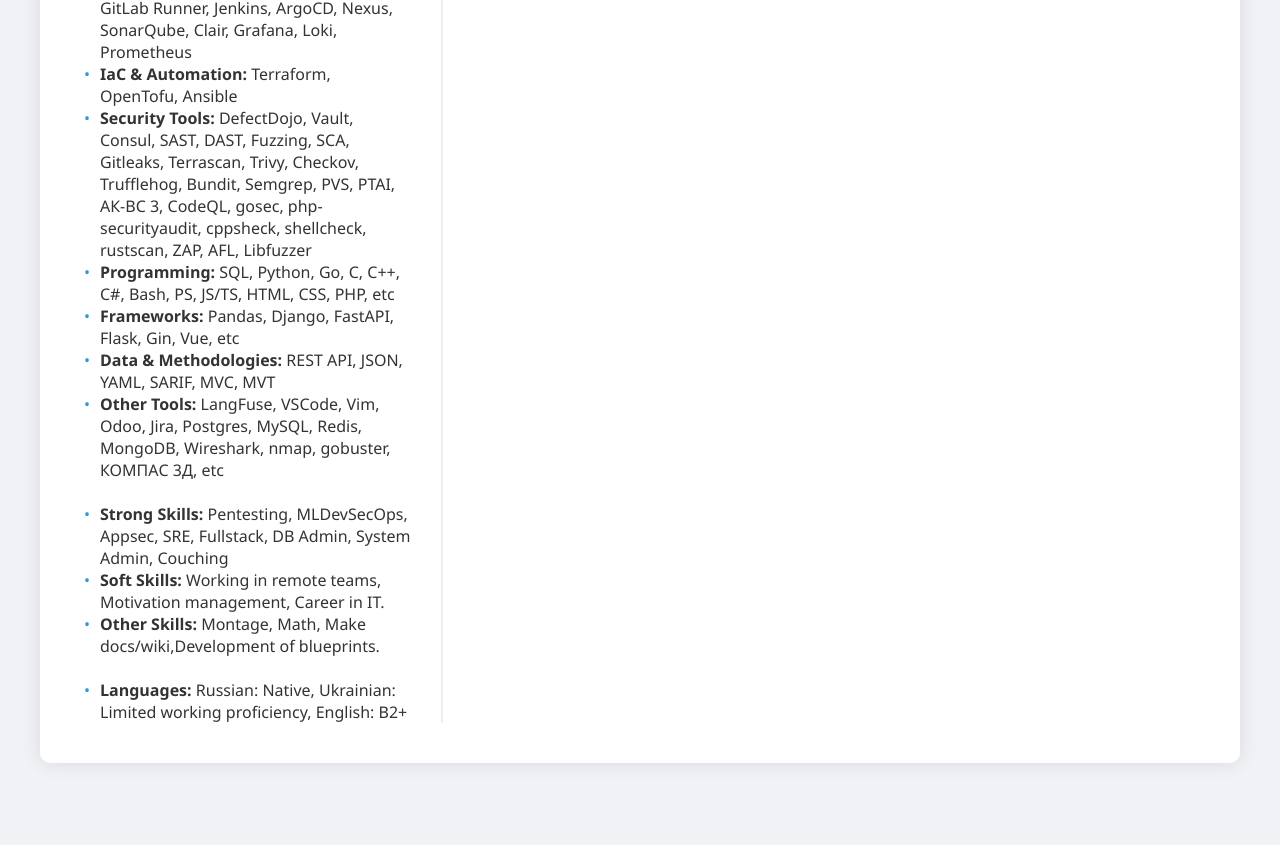
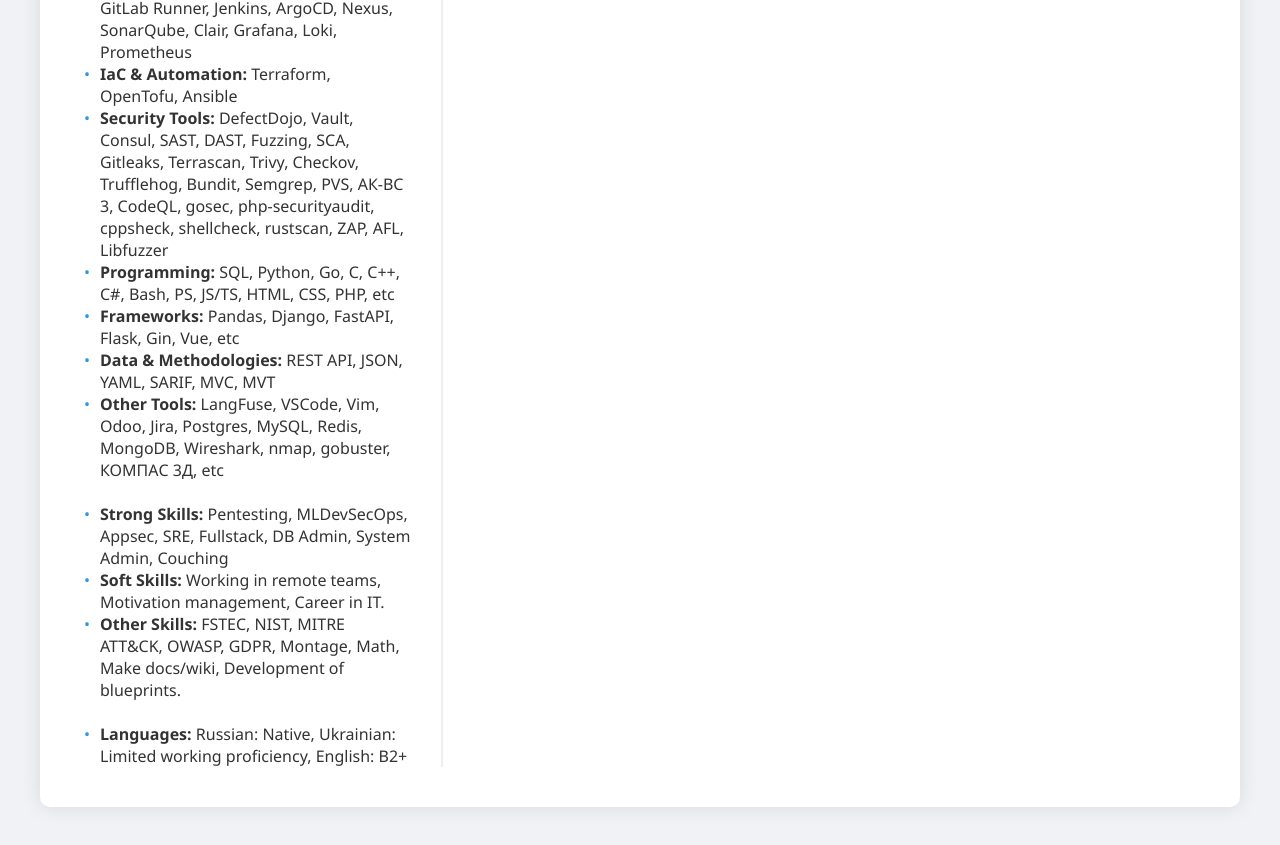
Before and after one commit to Lazlo105/Lazlo105.github.io, a plain HTML site: page index.html in a window 1280 px wide. Shown: the part 1433-2278 px from the top of the page. Before the commit the page ends 2236 px from the top, so only its background shows below. Drawn offline with Linux system fonts and the light colour scheme.

Commit message:
Update index.html

```diff
--- a/index.html
+++ b/index.html
@@ -48,7 +48,7 @@
                     <li><strong>Containers & Cloud:</strong> Docker, Nomad, Kubernetes, Minikube, K3s, Rancher, Proxmox, VMware, VirtualBox, Альт Виртуализация, Боцман</li>
                     <li><strong>CI/CD & DevOps:</strong> Git, GitLab, GitHub, GitLab Runner, Jenkins, ArgoCD, Nexus, SonarQube, Clair, Grafana, Loki, Prometheus</li>
                     <li><strong>IaC & Automation:</strong> Terraform, OpenTofu, Ansible</li>
-                    <li><strong>Security Tools:</strong> DefectDojo, Vault, Consul, SAST, DAST, Fuzzing, SCA, Gitleaks, Terrascan, Trivy, Checkov, Trufflehog, Bundit, Semgrep, PVS, PTAI, АК-ВС 3, CodeQL, gosec, php-securityaudit, cppsheck, shellcheck, rustscan, ZAP, AFL, Libfuzzer</li>
+                    <li><strong>Security Tools:</strong> DefectDojo, Vault, Consul, SAST, DAST, Fuzzing, SCA, Gitleaks, Terrascan, Trivy, Checkov, Trufflehog, Bundit, Semgrep, PVS, АК-ВС 3, CodeQL, gosec, php-securityaudit, cppsheck, shellcheck, rustscan, ZAP, AFL, Libfuzzer</li>
                     <li><strong>Programming:</strong> SQL, Python, Go, C, C++, C#, Bash, PS, JS/TS, HTML, CSS, PHP, etc</li>
                     <li><strong>Frameworks:</strong> Pandas, Django, FastAPI, Flask, Gin, Vue, etc</li>
                     <li><strong>Data & Methodologies:</strong> REST API, JSON, YAML, SARIF, MVC, MVT</li>
@@ -56,7 +56,7 @@
                     <br>
                     <li><strong>Strong Skills:</strong> Pentesting, MLDevSecOps, Appsec, SRE, Fullstack, DB Admin, System Admin, Couching</li>
                     <li><strong>Soft Skills:</strong> Working in remote teams, Motivation management, Career in IT.</li>
-                    <li><strong>Other Skills:</strong> Montage, Math, Make docs/wiki,Development of blueprints.</li>
+                    <li><strong>Other Skills:</strong> FSTEC, NIST, MITRE ATT&CK, OWASP, GDPR, Montage, Math, Make docs/wiki, Development of blueprints.</li>
                     <br>
                     <li><strong>Languages:</strong> Russian: Native, Ukrainian: Limited working proficiency, English: B2+</li>
                 </ul>
```
